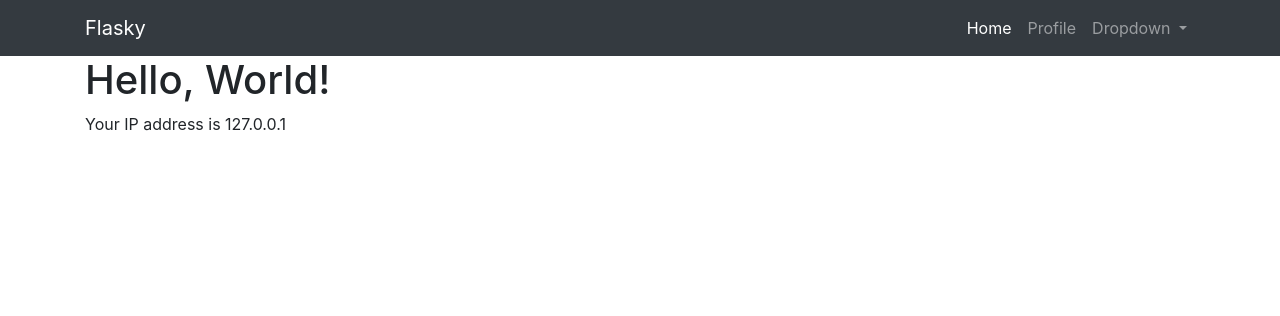
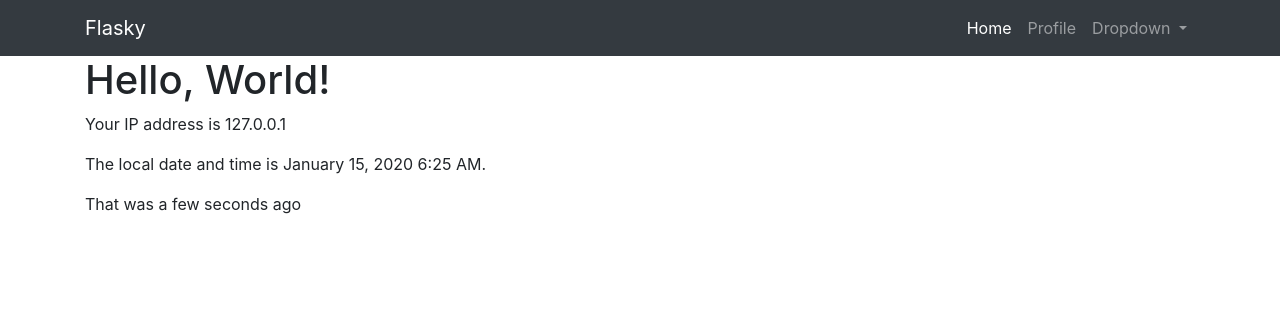
Before and after one commit to blessedsibanda/my-flask-starter, a Flask app: page / in a window 1280 px wide. Shown: the top 316 px of the page. Run offline with Flask 2, Linux system fonts and the light colour scheme; some libraries are stand-ins or nearby versions.

Commit message:
set up flask-moment

```diff
--- a/hello.py
+++ b/hello.py
@@ -1,14 +1,19 @@
+from datetime import datetime
+
 from flask import Flask, request, render_template
 from flask_bootstrap import Bootstrap
+from flask_moment import Moment
 
 app = Flask(__name__)
 bootstrap = Bootstrap(app)
+moment = Moment(app)
+
 app.config['BOOTSTRAP_SERVE_LOCAL'] = True
 
 @app.route('/')
 def index():
     ip_addr = request.remote_addr
-    return render_template('index.html', ip_addr=ip_addr)
+    return render_template('index.html', ip_addr=ip_addr, current_time=datetime.utcnow())
 
 @app.route('/user/<name>')
 def user(name):
--- a/templates/base.html
+++ b/templates/base.html
@@ -6,6 +6,9 @@
         <meta charset="UTF-8">
         <meta name="viewport" content="width=device-width, initial-scale=1.0, shrink-to-fit=no">
         <meta http-equiv="X-UA-Compatible" content="ie=edge">
+
+        <link rel="shortcut icon" href="{{ url_for('static', filename='favicon.ico') }}" type="image/x-icon">
+        <link rel="icon" href="{{ url_for('static', filename='favicon.ico') }}" type="image/x-icon">
 
         {% block styles %}
             {{ bootstrap.load_css() }}
@@ -51,6 +54,7 @@
 
     {% block scripts %}
         {{ bootstrap.load_js() }}
+        {{ moment.include_moment() }}
     {% endblock scripts %}
 </body>
 </html>
--- a/templates/index.html
+++ b/templates/index.html
@@ -3,4 +3,6 @@
 {% block body %}
     <h1>Hello, World!</h1>
     <p>Your IP address is {{ip_addr}}</p>
+    <p>The local date and time is {{ moment(current_time).format('LLL') }}.</p>
+    <p>That was {{ moment(current_time).fromNow(refresh=True) }}</p>
 {% endblock body %}
```
Also changed, not shown: static/favicon.ico (added).
